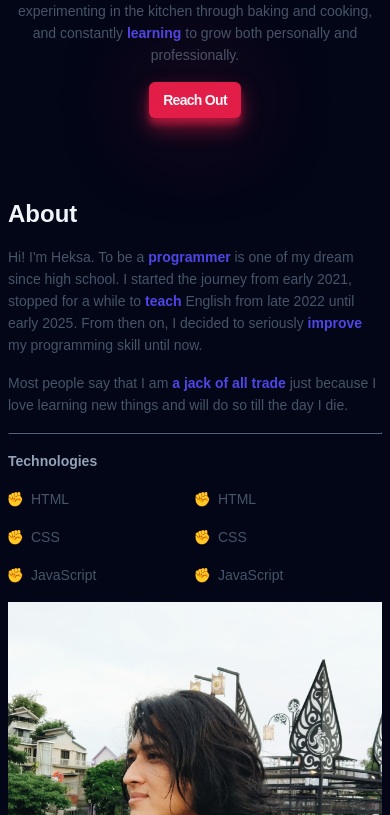
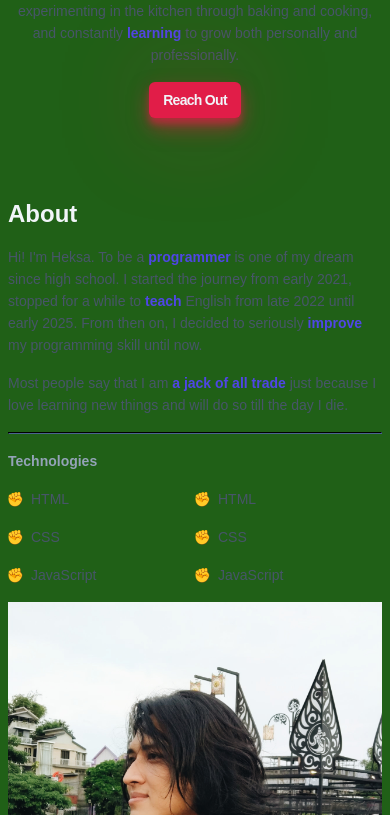
Before and after one commit to Hecksas/Portfolio-Website, a website built with Vite: page index.html in a window 390 px wide. Shown: the part 281-1096 px from the top of the page. Built offline with nearby package versions, Linux system fonts and the light colour scheme; a web font is replaced by a local one.

Commit message:
Mobile Done

```diff
--- a/styles/style.css
+++ b/styles/style.css
@@ -1,5 +1,5 @@
 :root {
-  --clr-dark: #020617;
+  --clr-dark: #206017;
   --clr-light: #f1f5f9;
   --clr-slate400: #94a3b8;
   --clr-slate600: #475569;
```
